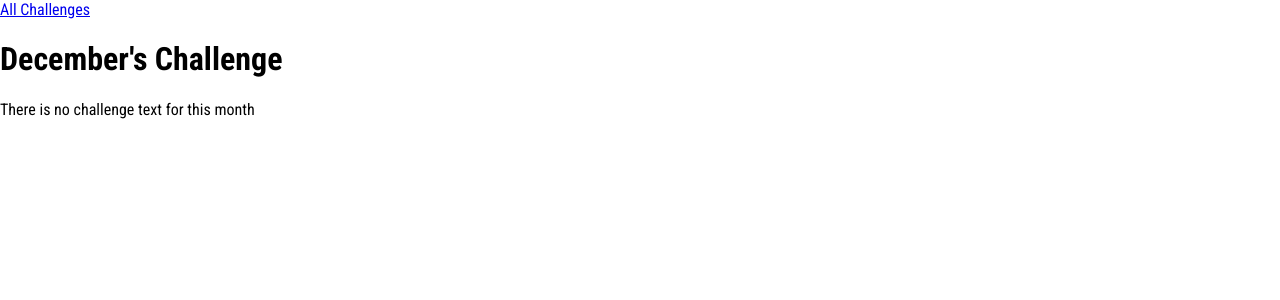
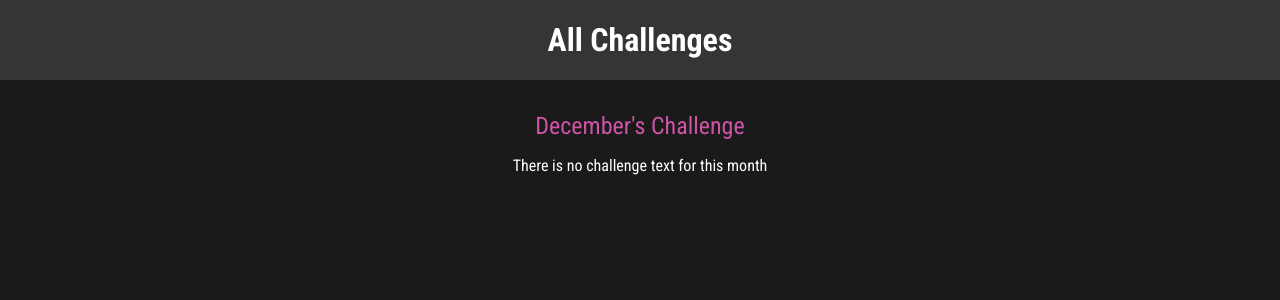
Before and after one commit to OkanHollander/django_project, a Django app: page /challenge/december in a window 1280 px wide. Shown: the top 300 px of the page. Run offline with Django 5.2, Linux system fonts and the light colour scheme.

Commit message:
updated css code

```diff
--- /dev/null
+++ b/monthly_challenges/challenges/static/challenges/challenge.css
@@ -0,0 +1,22 @@
+h1,
+h2 {
+  text-align: center;
+  color: white;
+}
+
+h1 {
+  font-size: 1.5rem;
+  margin: 2rem 0 1rem 0;
+  font-weight: normal;
+  color: #cf54a6;
+}
+
+h2 {
+  font-size: 3rem;
+  font-weight: bold;
+}
+
+.fallback {
+  text-align: center;
+  color: white;
+}
--- /dev/null
+++ b/monthly_challenges/challenges/static/challenges/includes/header.css
@@ -0,0 +1,25 @@
+header {
+    width: 100%;
+    height: 5rem;
+    background-color: #353535;
+  }
+
+  header nav {
+    width: 100%;
+    height: 100%;
+    display: flex;
+    justify-content: center;
+    align-items: center;
+  }
+
+  header nav a {
+    color: white;
+    font-size: 2rem;
+    font-weight: bold;
+    text-decoration: none;
+  }
+
+  header nav a:hover,
+  header nav a:active {
+    color: #cf54a6;
+  }
--- a/monthly_challenges/challenges/templates/challenges/challenge.html
+++ b/monthly_challenges/challenges/templates/challenges/challenge.html
@@ -1,4 +1,10 @@
 {% extends "base.html" %}
+{% load static %}
+
+{% block css_files %}
+    <link rel="stylesheet" href="{% static "challenges/challenge.css" %}">
+    <link rel="stylesheet" href="{% static "challenges/includes/header.css" %}">
+{% endblock css_files %}
 
 {% block page_title %}
     {{ month_text|title }} Challenge
@@ -11,6 +17,6 @@
     {% if challenge_text is not None %}
     <h2>{{ challenge_text }}</h2>
     {% else %}
-    <p>There is no challenge text for this month<p>
+    <p class="fallback">There is no challenge text for this month<p>
     {% endif %}
 {% endblock content %}
--- a/monthly_challenges/challenges/templates/challenges/index.html
+++ b/monthly_challenges/challenges/templates/challenges/index.html
@@ -3,6 +3,7 @@
 
 {% block css_files %}
     <link rel="stylesheet" href="{% static "challenges/challenges.css" %}">
+    <link rel="stylesheet" href="{% static "challenges/includes/header.css" %}">
 {% endblock css_files %}
 
 {% block page_title %}
--- a/monthly_challenges/static/styles.css
+++ b/monthly_challenges/static/styles.css
@@ -6,4 +6,5 @@ html {
 
 body {
     margin: 0;
+    background-color: #1a1a1a;
 }
--- a/monthly_challenges/templates/base.html
+++ b/monthly_challenges/templates/base.html
@@ -6,7 +6,7 @@
     <meta charset="UTF-8" />
     <meta name="viewport" content="width=device-width, initial-scale=1.0" />
     <title>{% block page_title %}{% endblock page_title %}</title>
-    <link rel="stylesheet" type="text/css" href="{% static "styles.css" %}">
+    <link rel="stylesheet" href="{% static "styles.css" %}">
     {% block css_files %}{% endblock css_files %}
   </head>
   <body>
```
Also changed, not shown: monthly_challenges/challenges/static/challenges/challenges.css (+35 -1 lines). Lines whose indentation alone changed are shown as unchanged.
